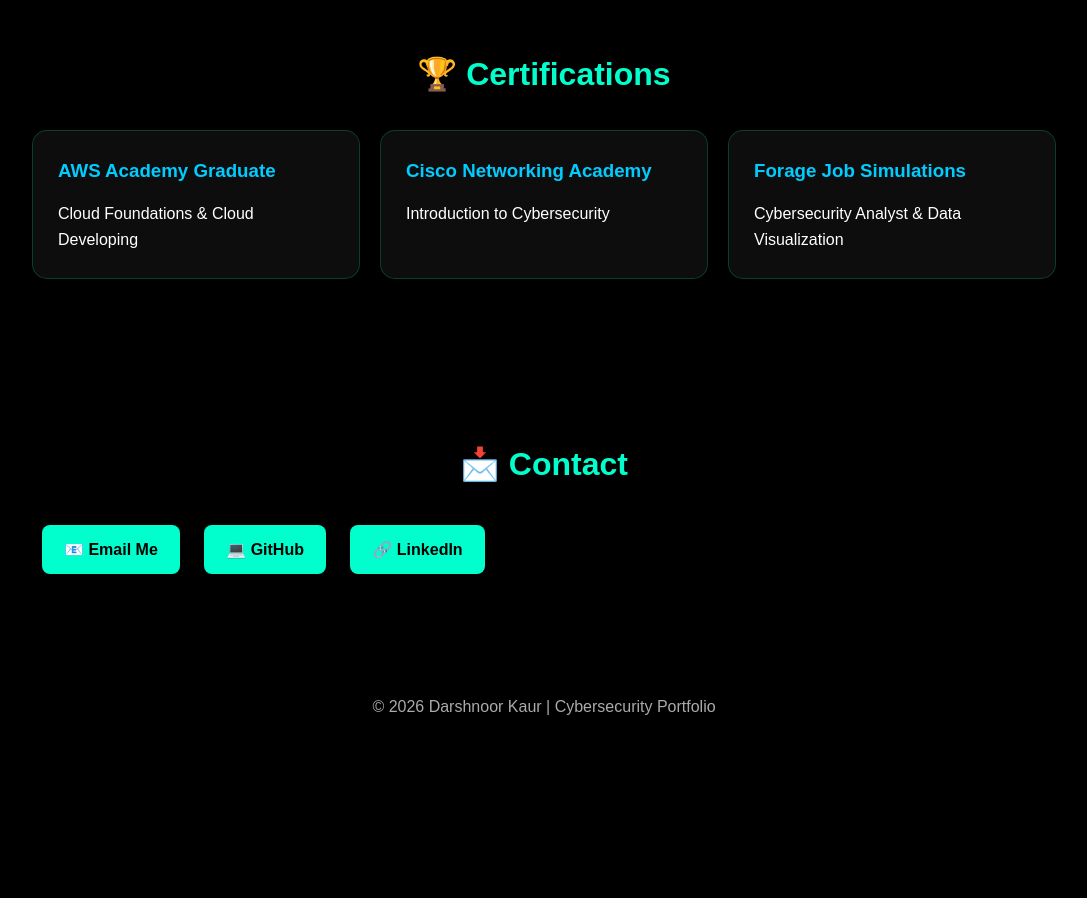
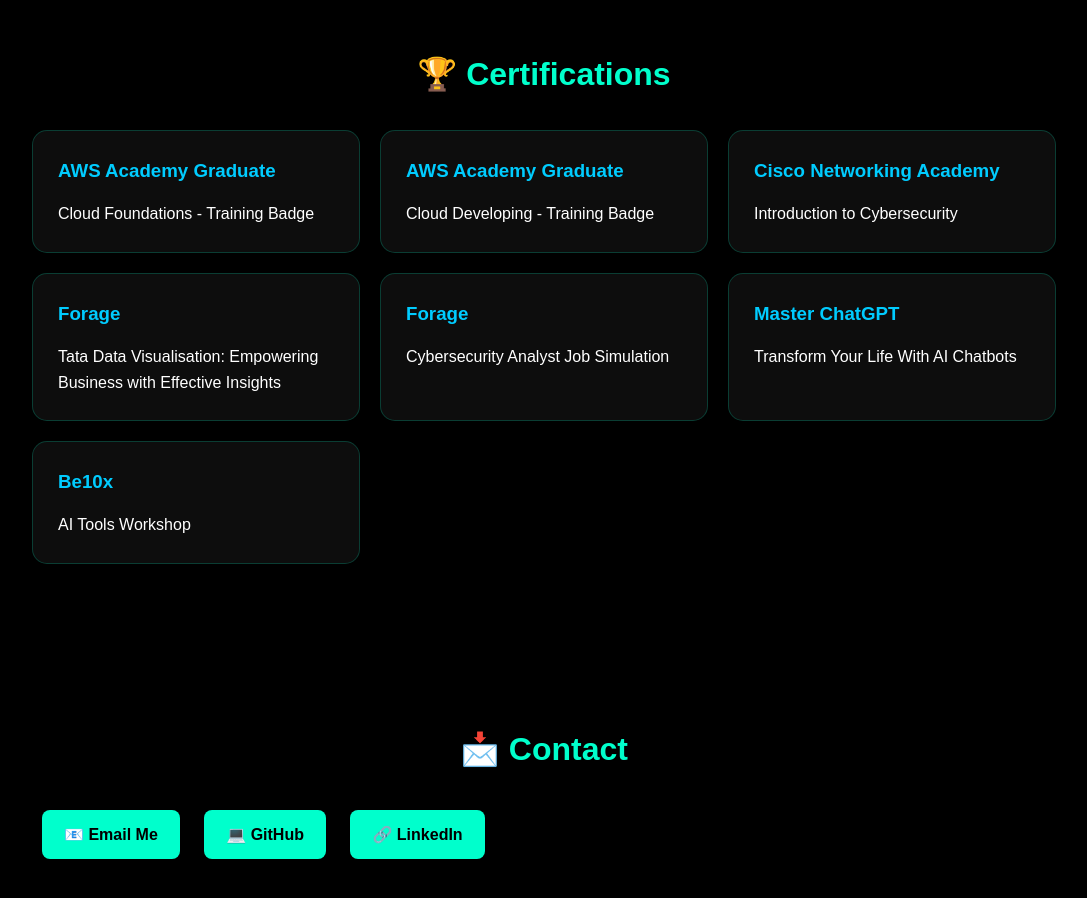
Before and after one commit to darshnoor30/darshnoor30.github.io, a plain HTML site: page index.html in a window 1280 px wide. Shown: the part 1760-2658 px from the top of the page, without its empty margins (96-1183 px from the left). Before the commit the page ends 2510 px from the top, so only its background shows below. Drawn offline with Linux system fonts and the light colour scheme.

Commit message:
Update training badges and course descriptions

```diff
--- a/index.html
+++ b/index.html
@@ -258,7 +258,12 @@
 
       <div class="card">
         <h3>AWS Academy Graduate</h3>
-        <p>Cloud Foundations & Cloud Developing</p>
+        <p>Cloud Foundations - Training Badge</p>
+      </div>
+
+      <div class="card">
+        <h3>AWS Academy Graduate</h3>
+        <p>Cloud Developing - Training Badge</p>
       </div>
 
       <div class="card">
@@ -267,8 +272,23 @@
       </div>
 
       <div class="card">
-        <h3>Forage Job Simulations</h3>
-        <p>Cybersecurity Analyst & Data Visualization</p>
+        <h3>Forage</h3>
+        <p>Tata Data Visualisation: Empowering Business with Effective Insights</p>
+      </div>
+
+      <div class="card">
+        <h3>Forage</h3>
+        <p>Cybersecurity Analyst Job Simulation</p>
+      </div>
+
+      <div class="card">
+        <h3>Master ChatGPT</h3>
+        <p>Transform Your Life With AI Chatbots</p>
+      </div>
+
+      <div class="card">
+        <h3>Be10x</h3>
+        <p>AI Tools Workshop</p>
       </div>
 
     </div>
```
